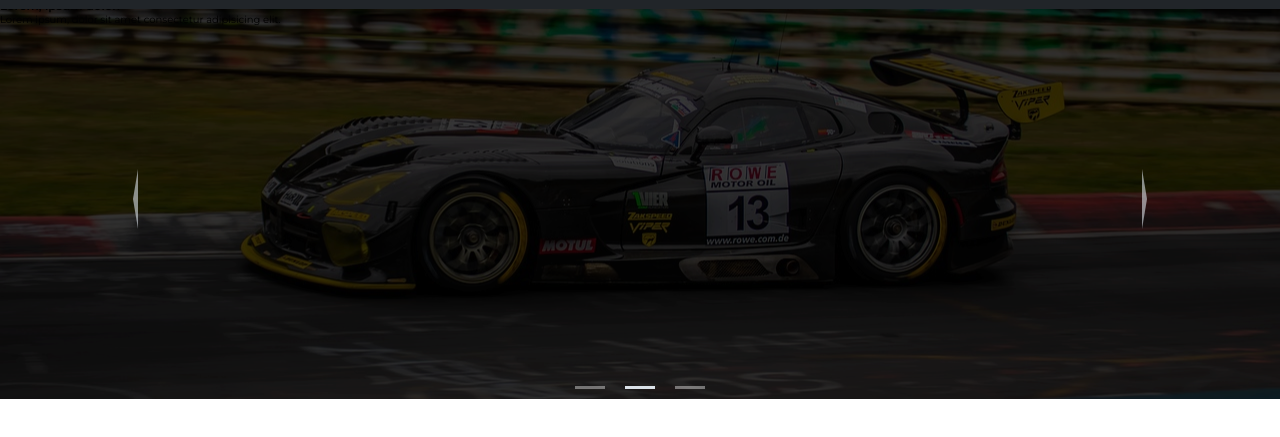
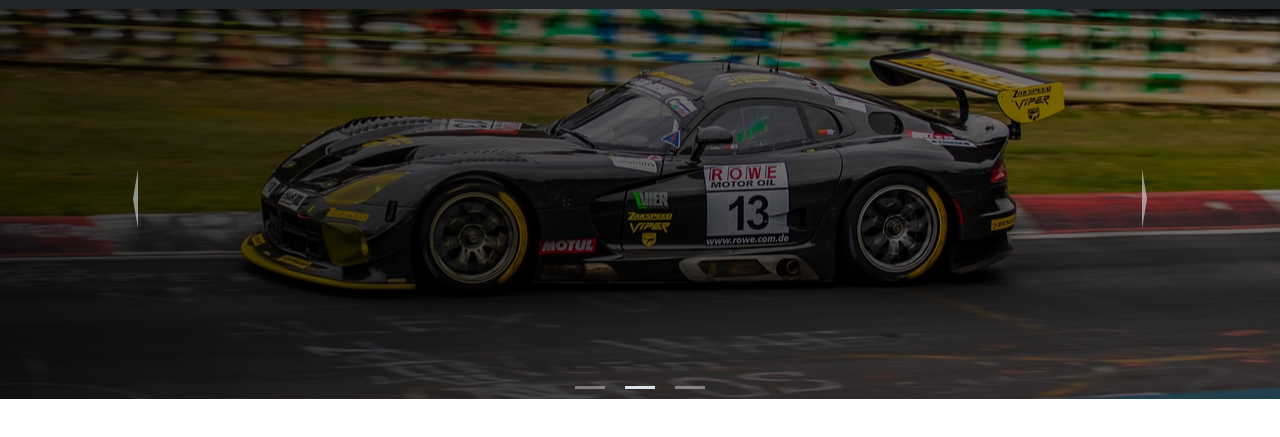
Before and after one commit to LukaMazione/Frost-Custom, a plain HTML site: page index.html in a window 1280 px wide. Shown: the part 51-488 px from the top of the page. Drawn offline with nearby package versions, Linux system fonts and the light colour scheme.

Commit message:
slick with no heading - issue

```diff
--- a/index.html
+++ b/index.html
@@ -43,19 +43,12 @@
 
     <header class="header">
         <div class="header__img-one header__img">
-            <h3 class="header__heading">Lorem, ipsum dolor.</h3>
-            <p class="header__text">Lorem ipsum, dolor sit amet consectetur adipisicing elit.</p>
-            <div class="header__img-shadow"></div>
         </div>
+
         <div class="header__img-two header__img">
-            <h3 class="header__heading">Lorem, ipsum dolor.</h3>
-            <p class="header__text">Lorem ipsum, dolor sit amet consectetur adipisicing elit.</p>
-            <div class="header__img-shadow"></div>
         </div>
+
         <div class="header__img-three header__img">
-            <h3 class="header__heading">Lorem, ipsum dolor.</h3>
-            <p class="header__text">Lorem ipsum dolor sit amet consectetur adipisicing elit.</p>
-            <div class="header__img-shadow"></div>
         </div>
     </header>
     <script type="text/javascript" src="//code.jquery.com/jquery-1.11.0.min.js"></script>
--- a/sass/abstracts/_colors.scss
+++ b/sass/abstracts/_colors.scss
@@ -2,5 +2,5 @@
 $nav-bg: #212529;
 $outline: rgb(207, 226, 243);
 $white-color: #dae1e8;
-$header-shadow: rgba(0, 0, 0, 0.2);
+$header-shadow: linear-gradient(45deg, rgba(0, 0, 0, .8), rgba(0, 0, 0, 0.4));
 $slider-dots: rgba(255, 255, 255, 0.4);
--- a/sass/abstracts/_mixins.scss
+++ b/sass/abstracts/_mixins.scss
@@ -7,7 +7,7 @@
 }
 
 @mixin heroImages($bgImg){
-    background-image: url($bgImg);
+    background-image: colors.$header-shadow, url($bgImg);
     background-size: cover;
     background-position: center;
 }
--- a/sass/layout/_header.scss
+++ b/sass/layout/_header.scss
@@ -1,7 +1,6 @@
 @use '../abstracts/mixins';
 @use '../abstracts/colors';
 .header{
-    position: relative;
     margin-top: 50px;
     width: 100%;
 
@@ -18,13 +17,4 @@
     &__img-three{
         @include mixins.heroImages('../img/main-carousel-3.jpg');
     }
-    &__img-shadow{
-        position: absolute;
-        top: 0;
-        bottom: 0;
-        left: 0;
-        right: 0;
-        background-color: colors.$header-shadow;
-    }
-
 }
```
Also changed, not shown: css/style.css, 2 other files.
